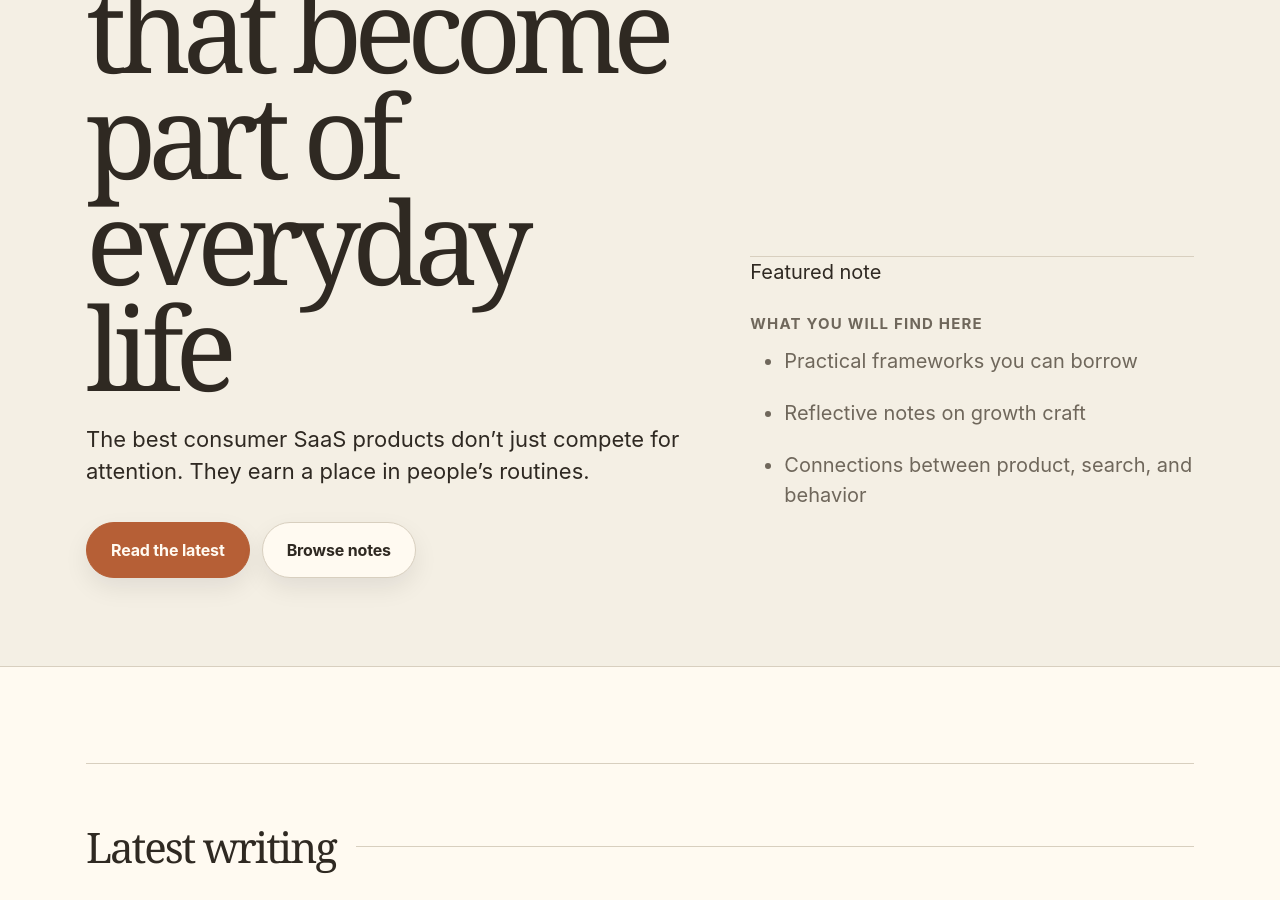
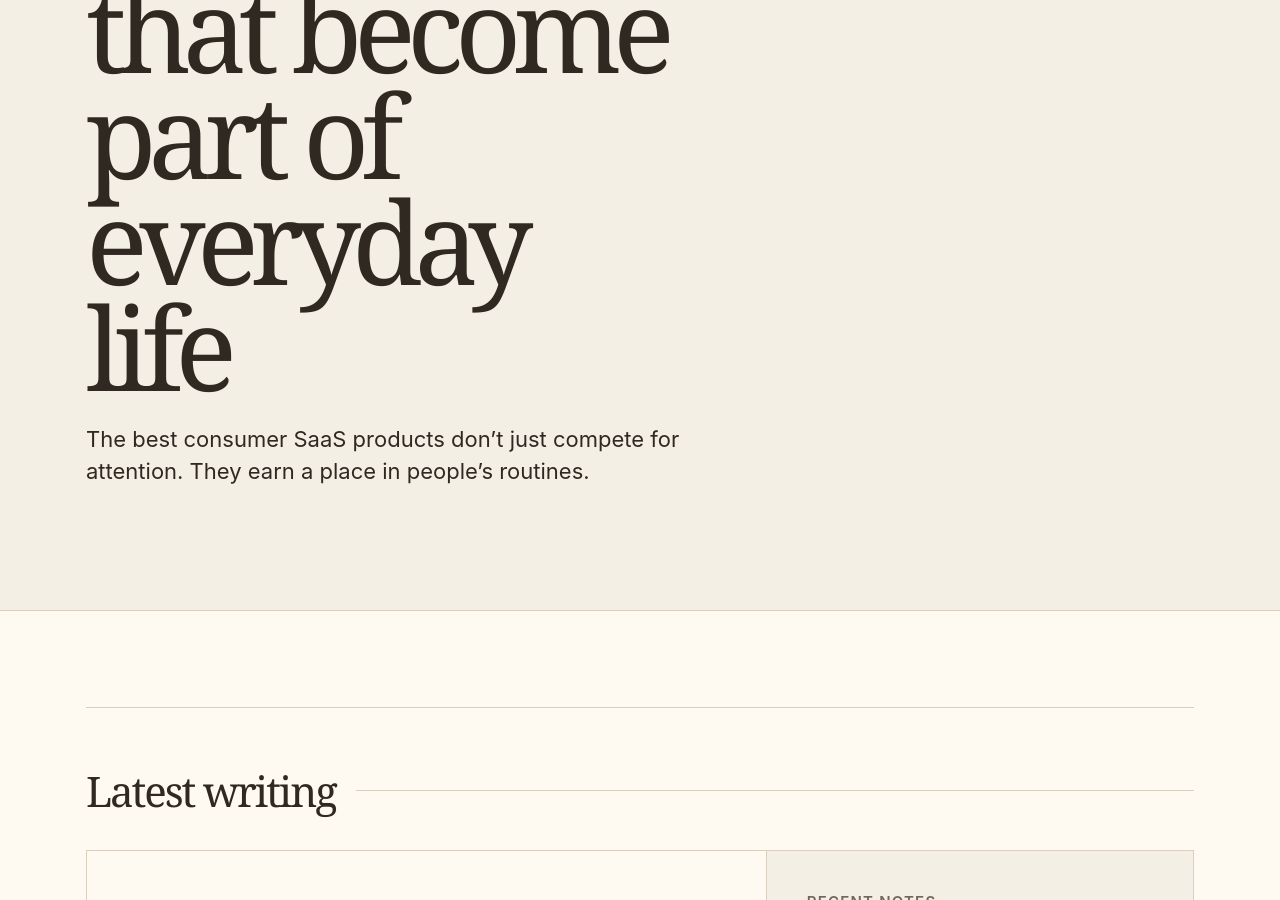
Before and after one commit to austinjbay/austinjbay.github.io, a Jekyll site: the page built from index.md, in a window 1280 px wide and 900 px high, scrolled down 458 px. Built offline with Jekyll 4.4.1, drawn with Linux system fonts in a browser that asks for light colours; nearby versions of some CDN libraries.

Commit message:
Remove homepage hero buttons

```diff
--- a/_includes/hero.html
+++ b/_includes/hero.html
@@ -3,19 +3,12 @@
   <div class="container">
     <div class="row">
       <div class="col col-12">
-        {% assign latest_post = site.posts.first %}
         <div class="hero__inner">
 
           <div class="hero__left">
             <span class="hero__eyebrow">Product strategy and growth</span>
             <h1 class="hero__title">{{ site.hero.hero__title }}</h1>
             {{ site.hero.hero__description | markdownify | replace: '<p>', '<p class="hero__description">' }}
-            <div class="hero__actions">
-              {% if latest_post %}
-              <a class="button button--primary" href="{{ latest_post.url | relative_url }}">Read the latest</a>
-              {% endif %}
-              <a class="button" href="#explore-threads">Browse notes</a>
-            </div>
             {% if site.mailchimp == "enable" %}
             <div class="hero__subscribe">
               <form class="subscribe-form validate"
@@ -29,28 +22,6 @@
             {% endif %}
           </div>
 
-          <div class="hero__right">
-            <div class="hero__panel">
-              <span class="hero__panel-label">Featured note</span>
-              {% if desk_post %}
-              <div class="hero__panel-block">
-                <p class="hero__panel-title">Current artifact</p>
-                <a class="hero__panel-link" href="{{ desk_post.url | relative_url }}">{{ desk_post.title }}</a>
-                <p class="hero__panel-copy">
-                  {% if desk_post.description %}{{ desk_post.description }}{% else %}A practical note from the growth product desk.{% endif %}
-                </p>
-              </div>
-              {% endif %}
-              <div class="hero__panel-block">
-                <p class="hero__panel-title">What you will find here</p>
-                <ul class="hero__panel-list">
-                  <li>Practical frameworks you can borrow</li>
-                  <li>Reflective notes on growth craft</li>
-                  <li>Connections between product, search, and behavior</li>
-                </ul>
-              </div>
-            </div>
-          </div>
         </div>
       </div>
     </div>
```
